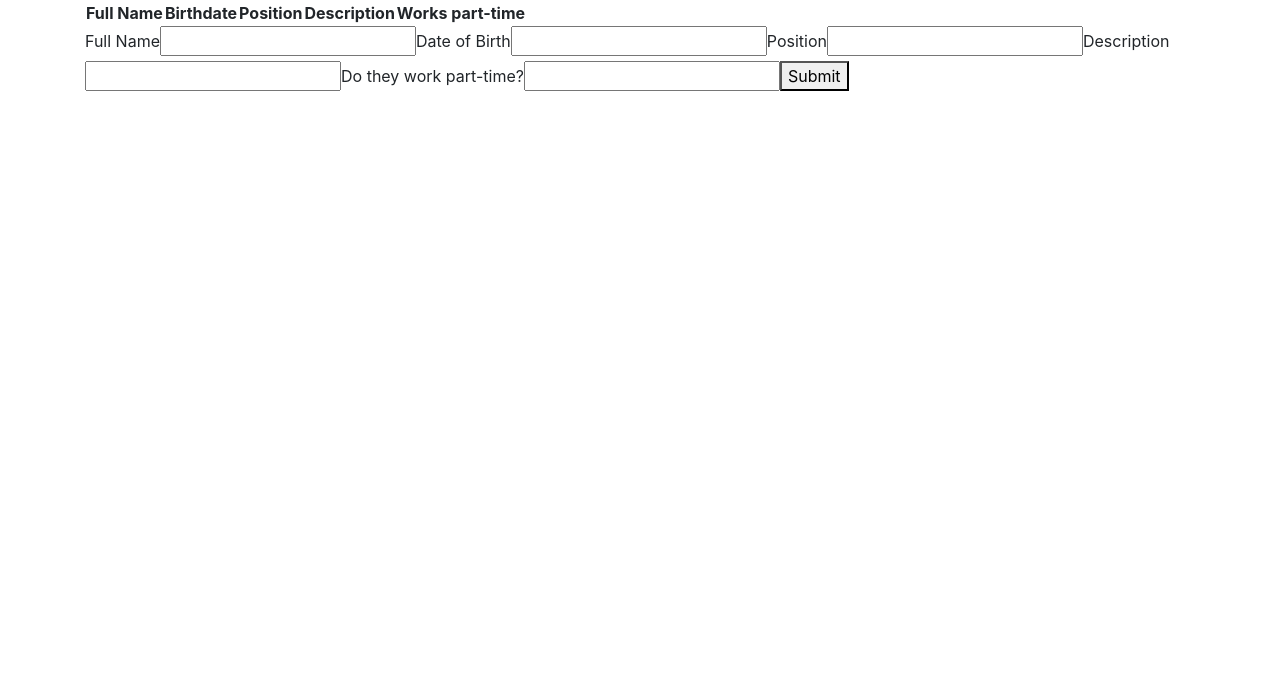
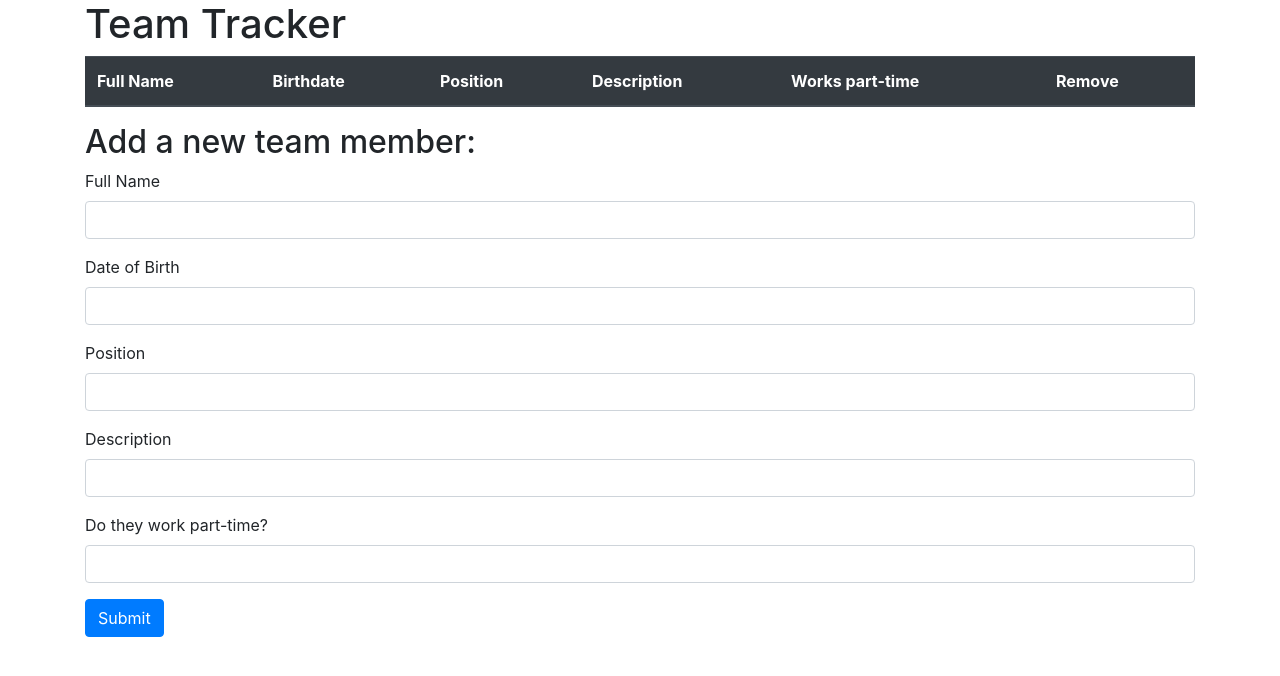
Before and after one commit to aliciavanzijl/teamtrackerapp, a React (Create React App) app: page / in a window 1280 px wide. Shown: the top 676 px of the page. Built offline with nearby package versions, Linux system fonts and the light colour scheme.

Commit message:
Improved form formatting

```diff
--- a/src/App.js
+++ b/src/App.js
@@ -26,8 +26,14 @@ class App extends Component {
 
     return (
       <div className="container">
+        <h1>Team Tracker</h1>
+        <div className="table-responsive">
         <Table teamData={team} removeTeam={this.removeTeam} />
-        <Form handleSubmit={this.handleSubmit} />
+        </div>
+        <div className="formbox">
+          <h2>Add a new team member:</h2>
+          <Form handleSubmit={this.handleSubmit} />
+        </div>
       </div>
     )
   }
--- a/src/Form.js
+++ b/src/Form.js
@@ -17,15 +17,14 @@ class Form extends Component {
 
     handleChange = event => {
         const { name, value } = event.target;
-
         this.setState({
             [name] : value
         });
     }
 
+
     onFormSubmit = (event) => {
         event.preventDefault();
-
         this.props.handleSubmit(this.state);
         this.setState(this.initialState);
     }
@@ -35,37 +34,48 @@ class Form extends Component {
 
         return (
             <form onSubmit={this.onFormSubmit}>
+
+              <div className="form-group">
                 <label>Full Name</label>
-                <input
+                <input className="form-control"
                     type="text"
                     name="name"
                     value={name}
                     onChange={this.handleChange} />
+              </div>
+              <div className="form-group">
                 <label>Date of Birth</label>
-                <input
+                <input className="form-control"
                     type="text"
                     name="birthdate"
                     value={birthdate}
                     onChange={this.handleChange} />
+              </div>
+              <div className="form-group">
                 <label>Position</label>
-                <input
+                <input className="form-control"
                     type="text"
                     name="position"
                     value={position}
                     onChange={this.handleChange} />
+              </div>
+              <div className="form-group">
                 <label>Description</label>
-                <input
+                <input className="form-control"
                     type="text"
                     name="description"
                     value={description}
                     onChange={this.handleChange} />
+              </div>
+              <div className="form-group">
                 <label>Do they work part-time?</label>
-                <input
+                <input className="form-control"
                     type="text"
                     name="parttime"
                     value={parttime}
                     onChange={this.handleChange} />
-                <button type="submit">
+              </div>
+                <button className="btn btn-primary" type="submit">
                     Submit
                 </button>
             </form>
--- a/src/Table.js
+++ b/src/Table.js
@@ -2,13 +2,14 @@ import React, { Component } from 'react'
 
 const TableHeader = () => {
   return (
-    <thead>
+    <thead className="thead-dark">
       <tr>
         <th>Full Name</th>
         <th>Birthdate</th>
         <th>Position</th>
         <th>Description</th>
         <th>Works part-time</th>
+        <th>Remove</th>
       </tr>
     </thead>
   )
@@ -24,7 +25,7 @@ const TableBody = props => {
         <td>{row.description}</td>
         <td>{row.parttime}</td>
         <td>
-          <button onClick={() => props.removeTeam(index)}>Delete</button>
+          <button className="btn btn-primary" onClick={() => props.removeTeam(index)}>Delete</button>
         </td>
       </tr>
     )
@@ -38,7 +39,7 @@ class Table extends Component {
     const { teamData, removeTeam } = this.props
 
     return (
-      <table>
+      <table className="table">
         <TableHeader />
         <TableBody teamData = { teamData } removeTeam={removeTeam} />
       </table>
```
